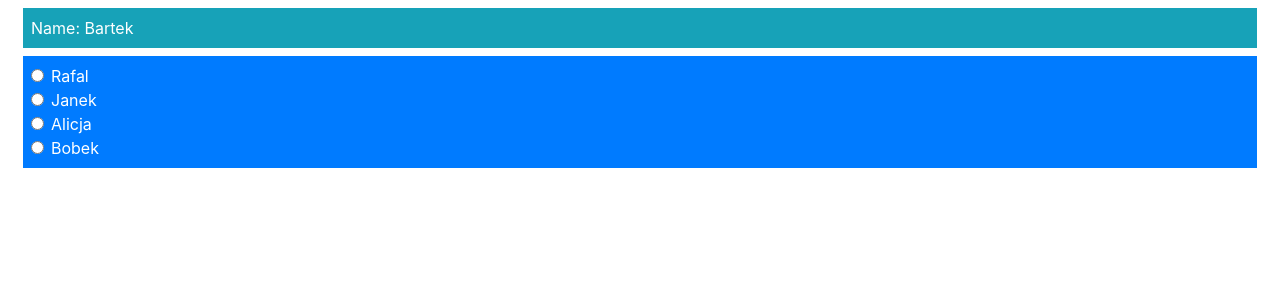
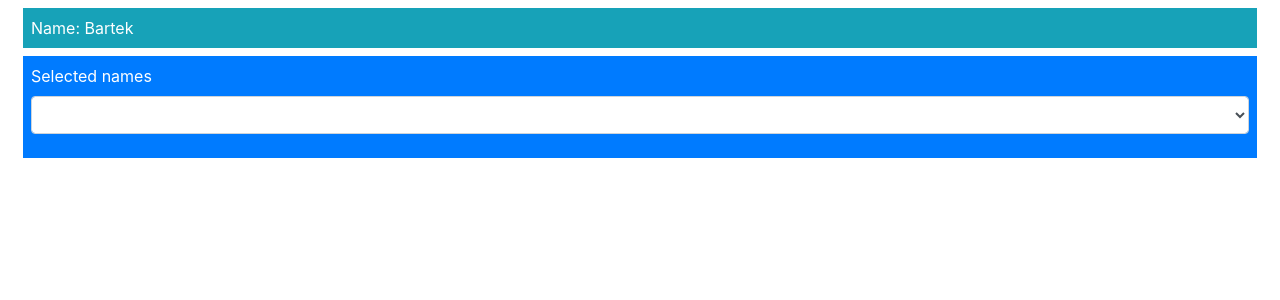
Before and after one commit to RafalKlimkiewicz/VueChap2, a Vue app in the folder templatesanddata/: page / in a window 1280 px wide. Shown: the top 300 px of the page. Built offline with nearby package versions, Linux system fonts and the light colour scheme.

Commit message:
select option v model v bind v value

```diff
--- a/templatesanddata/src/App.vue
+++ b/templatesanddata/src/App.vue
@@ -4,10 +4,20 @@
       <div>Name: {{ name }}</div>
     </div>
     <div class="bg-primary m-2 p-2 text-white">
-      <div class="form-check" v-for="n in allNames" v-bind:key="n">
+      <div class="form-group">
+        <label>Selected names</label>
+        <select class="form-control" v-model="name">
+          <option value="all">All</option>
+          <option v-for="n in allNames" v-bind:key="n" v-bind:value="n">
+            Only {{ n }}
+          </option>
+        </select>
+        </div>
+
+      <!-- <div class="form-check" v-for="n in allNames" v-bind:key="n">
         <input class="form-check-input" type="radio" v-model="name" v-bind:value="n" />
         <label class="form-check-label">{{ n }}</label>
-      </div>
+      </div> -->
     </div>
   </div>
 </template>
```
